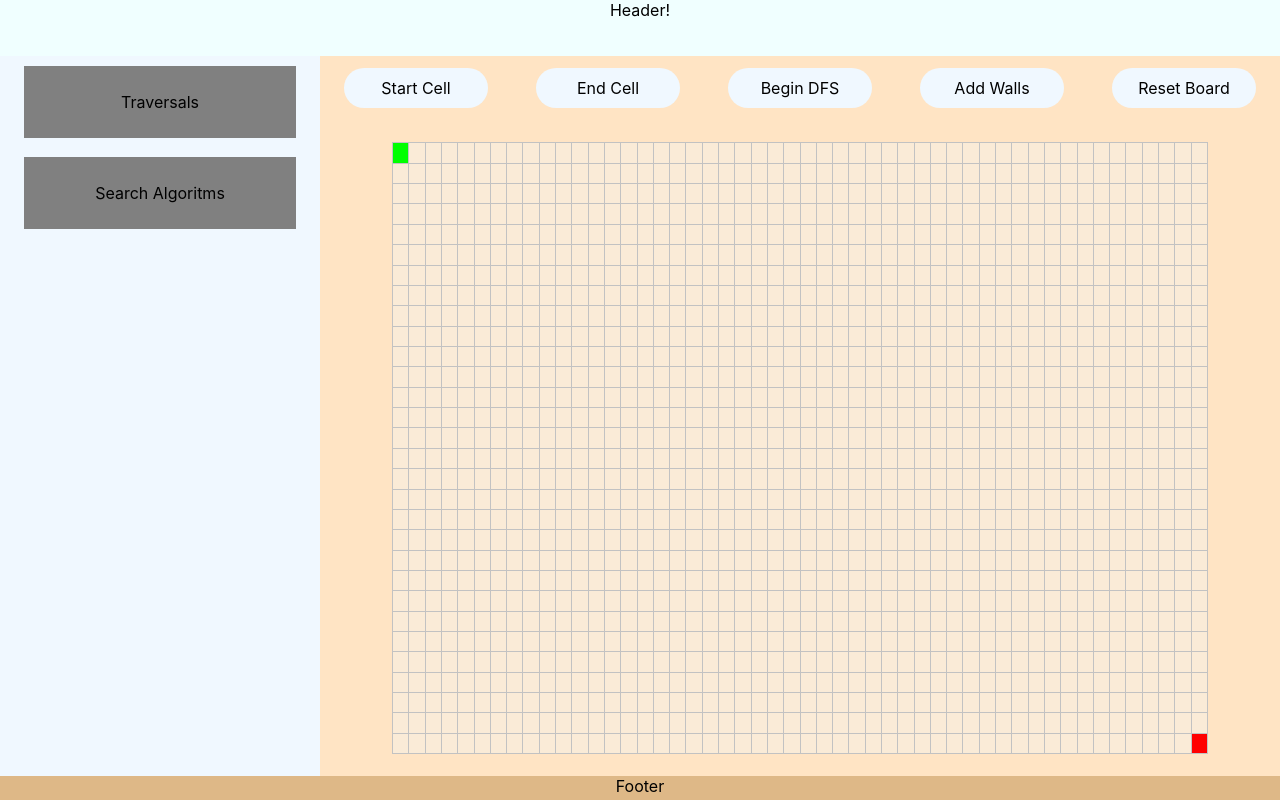
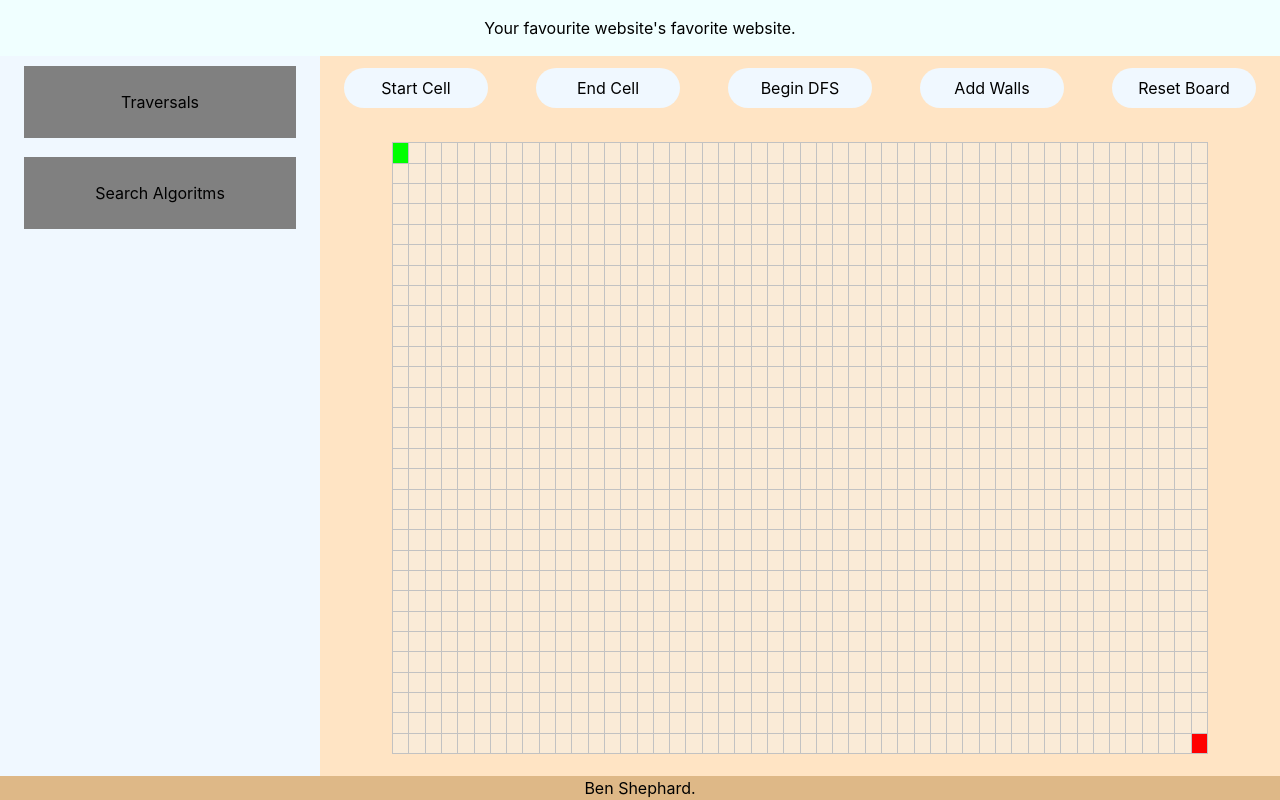
Before and after one commit to Shepharddd/AlgoVis, a React (Create React App) app: page / in a window 1280 px wide. Built offline with nearby package versions, Linux system fonts and the light colour scheme.

Commit message:
made it look a little more presentable

```diff
--- a/public/index.html
+++ b/public/index.html
@@ -2,7 +2,7 @@
 <html lang="en">
   <head>
     <meta charset="utf-8" />
-    <link rel="icon" href="%PUBLIC_URL%/favicon.ico" />
+    <link rel="icon" href="%PUBLIC_URL%/pfp.jpg" />
     <meta name="viewport" content="width=device-width, initial-scale=1" />
     <meta name="theme-color" content="#000000" />
     <meta
@@ -24,7 +24,7 @@
       work correctly both with client-side routing and a non-root public URL.
       Learn how to configure a non-root public URL by running `npm run build`.
     -->
-    <title>React App</title>
+    <title>Shephard Visualiser</title>
   </head>
   <body>
     <noscript>You need to enable JavaScript to run this app.</noscript>
--- a/src/Footer/Footer.css
+++ b/src/Footer/Footer.css
@@ -3,4 +3,7 @@
     width: 100%;
     height: 3vh;
     background-color: burlywood;
+    display: flex;
+    align-items: center;
+    justify-content: center;
 }
--- a/src/Footer/Footer.jsx
+++ b/src/Footer/Footer.jsx
@@ -6,7 +6,9 @@ class Footer extends Component {
     render() {
         return (
             <div className="footer-container">
-                Footer
+            <p>
+                Ben Shephard.
+            </p>
             </div>
         );
     }
--- a/src/Header/Header.css
+++ b/src/Header/Header.css
@@ -3,4 +3,7 @@
     width: 100%;
     height: 7vh;
     background-color: azure;
+    display: flex;
+    align-items: center;
+    justify-content: center;
 }
--- a/src/Header/Header.jsx
+++ b/src/Header/Header.jsx
@@ -6,7 +6,9 @@ class Header extends Component {
     render() {
         return (
             <div className="header_container">
-                Header!
+                <p>
+                    Your favourite website's favorite website.
+                </p>
             </div>
         );
     }
--- a/src/Main/SidePannel/SidePannel.jsx
+++ b/src/Main/SidePannel/SidePannel.jsx
@@ -40,12 +40,12 @@ class SidePannel extends Component {
                 <div
                     className={`category-${this.state.searchInit === true ? 'init' : this.state.searchOpen ? 'open' : 'closed'}`}
                     onClick={() => this.props.algoHandler('Dijkstra')}>
-                    <p>Dijkstra</p>
+                    <p>Dijkstra (Coming soon)</p>
                 </div>
                 <div
                     className={`category-${this.state.searchInit === true ? 'init' : this.state.searchOpen ? 'open' : 'closed'}`}
                     onClick={() => this.props.algoHandler('A-Star')}>
-                    <p>A Star</p>
+                    <p>A Star (Coming soon)</p>
                 </div>
             </div>
         );
```
Also changed, not shown: public/pfp.jpg (added).
